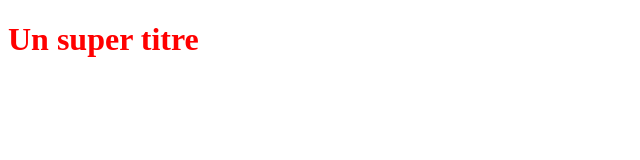
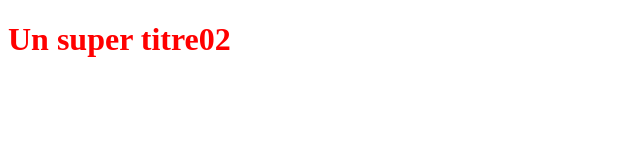
Before and after one commit to Karim-GH/OpenclassroomsProject, a plain HTML site: page index.html in a window 1280 px wide. Shown: the full height of the page, 0-640 px from the left. Drawn offline with Linux system fonts and the light colour scheme.

Commit message:
modifier le titre

```diff
--- a/index.html
+++ b/index.html
@@ -5,6 +5,6 @@
    <link rel="stylesheet" type="text/css" href="styles.css">
 </head>
 <body>
-   <h1>Un super titre</h1>
+   <h1>Un super titre02</h1>
 </body>
 </html>
```
